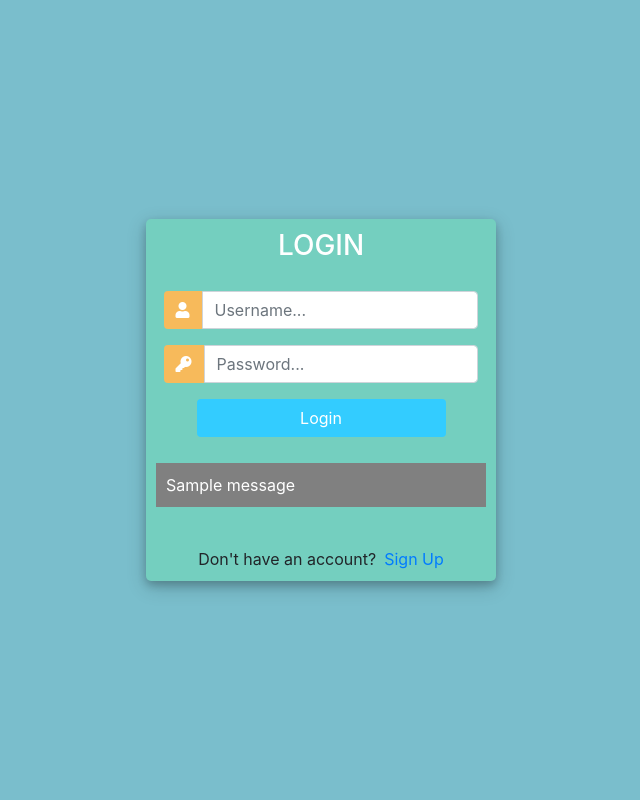
After one commit to Mjcherono/crm, a Django app: template accounts/templates/accounts/login.html in a window 1280 px wide. The commit adds this page. Shown: the whole page, without its empty margins (319-959 px from the left). Run offline with Django 3.2, Linux system fonts and the light colour scheme; the template is opened without the code that fills it, so the values that code supplies are empty; tables that the repository leaves empty hold one stand-in row (values such as "Sample post"); one stand-in notice (Sample message) is shown; some libraries are stand-ins or nearby versions.

Commit message:
User Registration, login, logout and Authentication

```diff
--- a/accounts/templates/accounts/dashboard.html
+++ b/accounts/templates/accounts/dashboard.html
@@ -7,7 +7,7 @@
 <br>
 
 <div class="row">
-    <div class="col-md-5">
+    <div class="col-md-4">
         <h5>CUSTOMERS:</h5>
         <hr>
         <div class="card card-body">
--- /dev/null
+++ b/accounts/templates/accounts/login.html
@@ -0,0 +1,124 @@
+<html>
+
+<head>
+	<title>Login</title>
+	<link rel="stylesheet" href="https://stackpath.bootstrapcdn.com/bootstrap/4.1.3/css/bootstrap.min.css" integrity="sha384-MCw98/SFnGE8fJT3GXwEOngsV7Zt27NXFoaoApmYm81iuXoPkFOJwJ8ERdknLPMO" crossorigin="anonymous">
+	<script src="https://ajax.googleapis.com/ajax/libs/jquery/3.3.1/jquery.min.js"></script>
+	<link rel="stylesheet" href="https://use.fontawesome.com/releases/v5.6.1/css/all.css" integrity="sha384-gfdkjb5BdAXd+lj+gudLWI+BXq4IuLW5IT+brZEZsLFm++aCMlF1V92rMkPaX4PP" crossorigin="anonymous">
+
+
+	<style>
+		body,
+		html {
+			margin: 0;
+			padding: 0;
+			height: 100%;
+			background: #7abecc !important;
+		}
+		.user_card {
+			width: 350px;
+			margin-top: auto;
+			margin-bottom: auto;
+			background: #74cfbf;
+			position: relative;
+			display: flex;
+			justify-content: center;
+			flex-direction: column;
+			padding: 10px;
+			box-shadow: 0 4px 8px 0 rgba(0, 0, 0, 0.2), 0 6px 20px 0 rgba(0, 0, 0, 0.19);
+			-webkit-box-shadow: 0 4px 8px 0 rgba(0, 0, 0, 0.2), 0 6px 20px 0 rgba(0, 0, 0, 0.19);
+			-moz-box-shadow: 0 4px 8px 0 rgba(0, 0, 0, 0.2), 0 6px 20px 0 rgba(0, 0, 0, 0.19);
+			border-radius: 5px;
+
+		}
+
+		.form_container {
+			margin-top: 20px;
+		}
+
+		#form-title{
+			color: #fff;
+
+		}
+
+		.login_btn {
+			width: 100%;
+			background: #33ccff !important;
+			color: white !important;
+		}
+		.login_btn:focus {
+			box-shadow: none !important;
+			outline: 0px !important;
+		}
+		.login_container {
+			padding: 0 2rem;
+		}
+		.input-group-text {
+			background: #f7ba5b !important;
+			color: white !important;
+			border: 0 !important;
+			border-radius: 0.25rem 0 0 0.25rem !important;
+		}
+		.input_user,
+		.input_pass:focus {
+			box-shadow: none !important;
+			outline: 0px !important;
+		}
+
+		#messages{
+			background-color: grey;
+			color: #fff;
+			padding: 10px;
+			margin-top: 10px;
+		}
+	</style>
+
+</head>
+<body>
+	<div class="container h-100">
+		<div class="d-flex justify-content-center h-100">
+			<div class="user_card">
+				<div class="d-flex justify-content-center">
+
+
+					<h3 id="form-title">LOGIN</h3>
+				</div>
+				<div class="d-flex justify-content-center form_container">
+					<form method="POST" action="">
+						{% csrf_token %}
+						<div class="input-group mb-3">
+							<div class="input-group-append">
+								<span class="input-group-text"><i class="fas fa-user"></i></span>
+							</div>
+							<input type="text" name="username" placeholder="Username..." class="form-control">
+						</div>
+						<div class="input-group mb-2">
+							<div class="input-group-append">
+								<span class="input-group-text"><i class="fas fa-key"></i></span>
+							</div>
+								<input type="password" name="password" placeholder="Password..." class="form-control" >
+						</div>
+
+							<div class="d-flex justify-content-center mt-3 login_container">
+				 				<input class="btn login_btn" type="submit" value="Login">
+				   			</div>
+					</form>
+
+				</div>
+
+				{% for message in messages %}
+				<p id="messages">{{message}}</p>
+				{% endfor %}
+
+				<div class="mt-4">
+					<div class="d-flex justify-content-center links">
+						Don't have an account? <a href="{% url 'register' %}" class="ml-2">Sign Up</a>
+					</div>
+
+				</div>
+			</div>
+		</div>
+	</div>
+</body>
+
+</html>
--- a/accounts/urls.py
+++ b/accounts/urls.py
@@ -2,6 +2,11 @@ from django.urls import path
 from . import views
 
 urlpatterns = [
+    path("register/", views.registerPage, name="register"),
+    path("login/", views.loginPage, name="login"),
+    path("logout/", views.logoutUser, name="logout"),
+
+
     path("", views.home, name="home"),
     path("products/", views.products, name="products"),
     path("customer/<str:pk>", views.customer, name="customer"),
```
Also changed, not shown: accounts/templates/accounts/forms.py (+9 -0 lines), accounts/templates/accounts/navbar.html (+12 -1 lines), accounts/templates/accounts/register.html (added, +139 -0 lines), accounts/views.py (+63 -3 lines).
